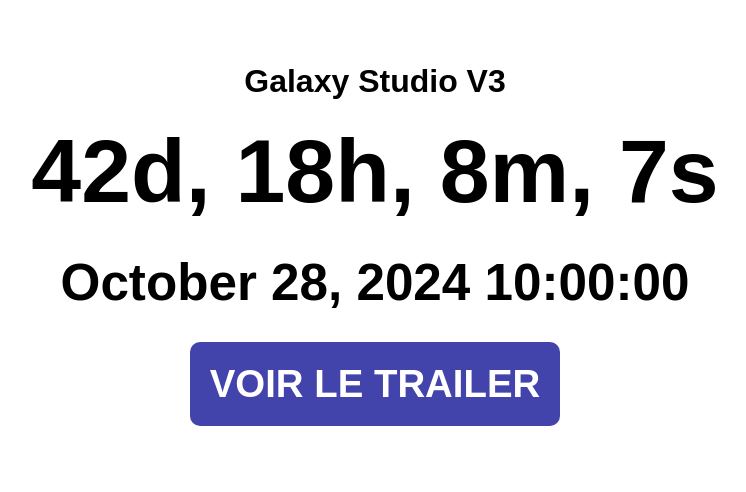
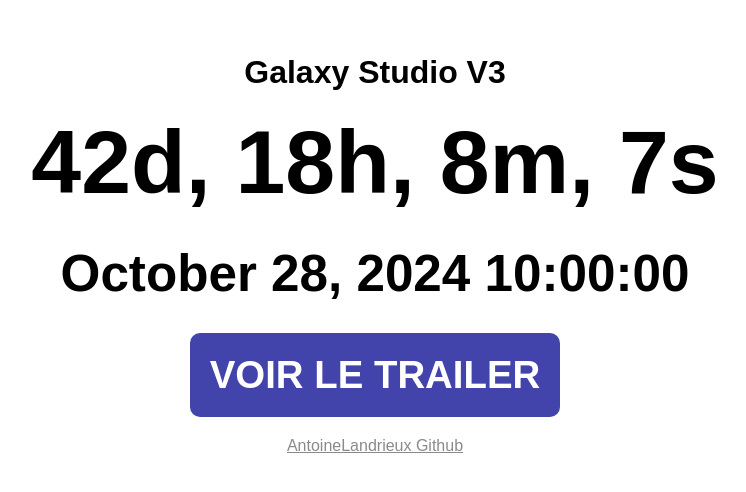
Before and after one commit to AntoineLandrieux/GalaxyStudV3Timer, a plain HTML site: page index.html in a window 1280 px wide. Shown: the part 106-598 px from the top of the page, without its empty margins (265-1011 px from the left). Drawn offline with Linux system fonts and the light colour scheme.

Commit message:
Add github reference

```diff
--- a/css/style.css
+++ b/css/style.css
@@ -28,7 +28,7 @@
     margin: 10px;
 }
 
-a {
+a#videolink {
     background-color: #4343ac;
     color: #fff;
     border-radius: 10px;
@@ -37,9 +37,10 @@
     text-transform: uppercase;
     padding: 20px;
     text-decoration: none;
+    transition: all .2s ease-in-out;
 }
 
-a:hover {
+a#videolink:hover {
     background-color: #6182c9;
     transition: all .2s ease-in-out;
 }
--- a/index.html
+++ b/index.html
@@ -14,7 +14,8 @@
     <span id="timer">Patientez</span>
     <span id="time">October 28, 2024 10:00:00</span>
 
-    <a href="https://youtube.com/watch?v=oSAQ4Konj90">Voir le trailer</a>
+    <a href="https://youtube.com/watch?v=oSAQ4Konj90" id="videolink">Voir le trailer</a>
+    <a href="htttps://github.com/AntoineLandrieux/" style="color: #8a8a8a; font-weight: normal;">AntoineLandrieux Github</a>
 
     <script src="javascript/script.js"></script>
 
```
